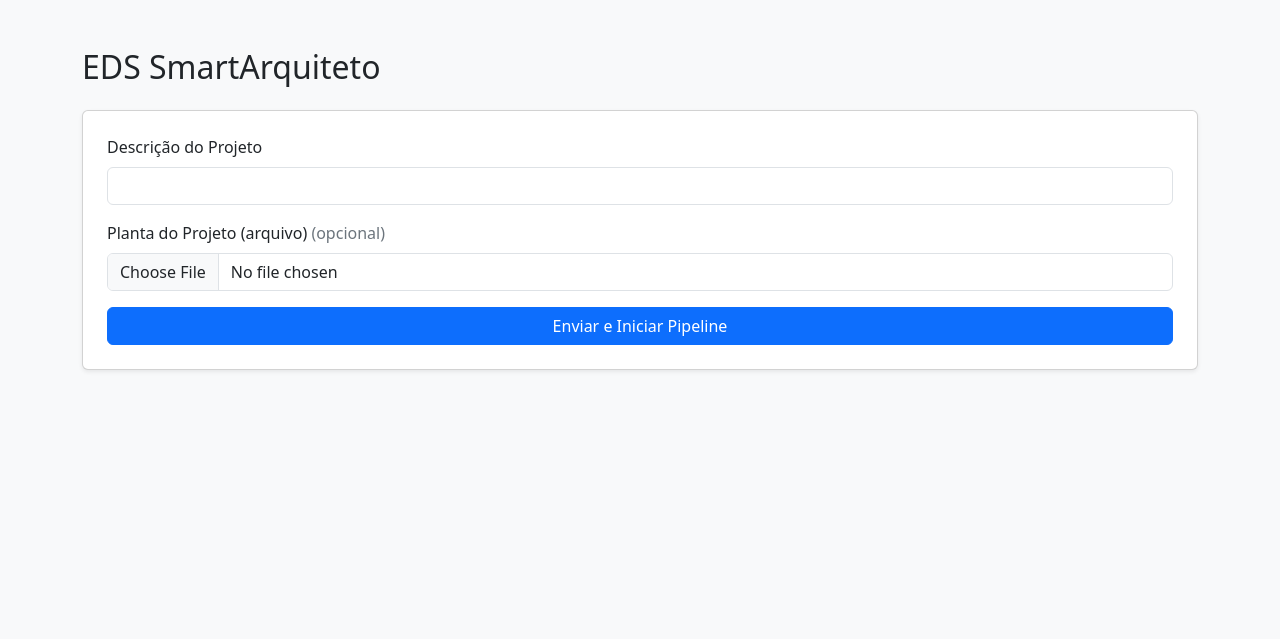
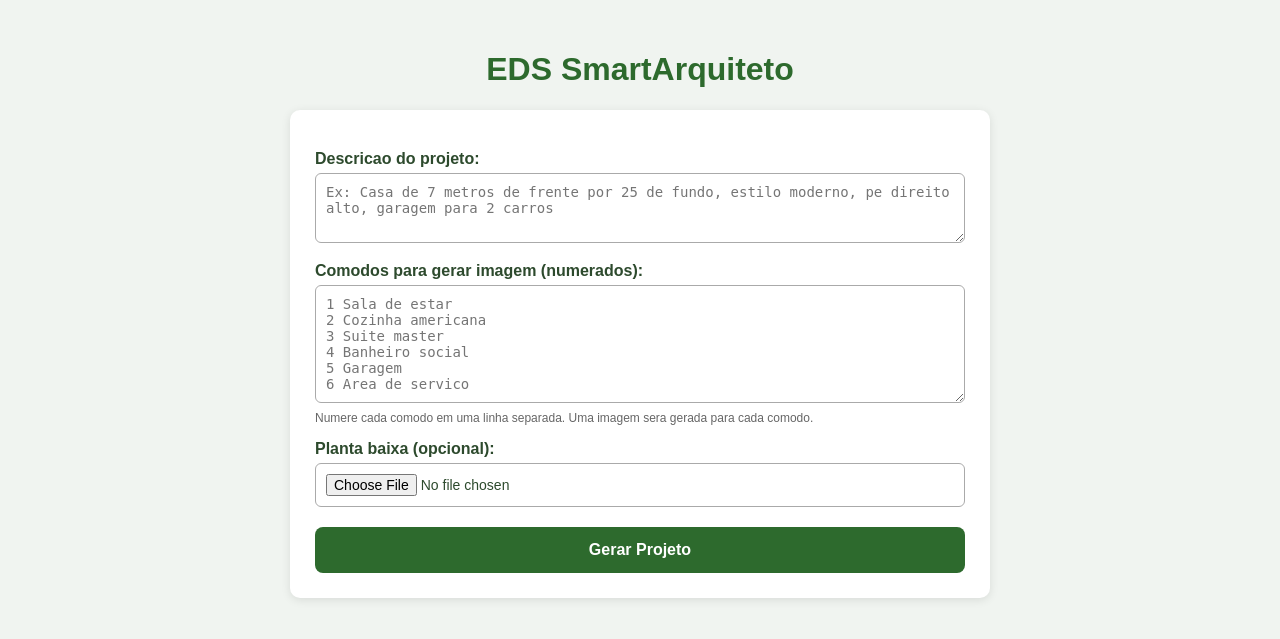
Before and after one commit to eghdivoneide-lgtm/Smartearquiteto, a Flask app: page / in a window 1280 px wide. Shown: the top 639 px of the page. Run offline with Flask 3, Linux system fonts and the light colour scheme.

Commit message:
Refactor index.html for improved layout and design
Updated HTML structure and styling for the project upload form.

```diff
--- a/web/templates/index.html
+++ b/web/templates/index.html
@@ -1,24 +1,35 @@
 <!DOCTYPE html>
-<html lang="pt-br">
+<html lang="pt-BR">
 <head>
     <meta charset="UTF-8">
-    <meta name="viewport" content="width=device-width, initial-scale=1.0">
-    <title>EDSSmarteArquiteto - Upload</title>
-    <link rel="stylesheet" href="https://cdn.jsdelivr.net/npm/bootstrap@5.3.0/dist/css/bootstrap.min.css">
+    <title>EDS SmartArquiteto</title>
+    <style>
+        body { font-family: Arial, sans-serif; background: #f0f4f0; color: #2d4a2d; padding: 30px; max-width: 700px; margin: auto; }
+        h1 { color: #2d6a2d; text-align: center; }
+        label { font-weight: bold; display: block; margin-top: 15px; margin-bottom: 5px; }
+        textarea, input[type=file] { width: 100%; padding: 10px; border-radius: 6px; border: 1px solid #aaa; font-size: 14px; box-sizing: border-box; }
+        textarea { resize: vertical; }
+        .hint { font-size: 12px; color: #666; margin-top: 4px; }
+        button { margin-top: 20px; width: 100%; padding: 14px; background: #2d6a2d; color: white; border: none; border-radius: 8px; font-size: 16px; font-weight: bold; cursor: pointer; }
+        button:hover { background: #1a4a1a; }
+        .card { background: white; border-radius: 10px; padding: 25px; box-shadow: 0 2px 10px rgba(0,0,0,0.1); }
+    </style>
 </head>
-<body class="bg-light">
-    <div class="container mt-5">
-        <h2 class="mb-4">EDS SmartArquiteto</h2>
-        <form method="post" enctype="multipart/form-data" class="card p-4 shadow-sm">
-            <div class="mb-3">
-                <label for="descricao" class="form-label">Descrição do Projeto</label>
-                <input type="text" class="form-control" id="descricao" name="descricao" required>
-            </div>
-            <div class="mb-3">
-                <label for="planta" class="form-label">Planta do Projeto (arquivo) <span class="text-secondary">(opcional)</span></label>
-                <input class="form-control" type="file" id="planta" name="planta">
-            </div>
-            <button type="submit" class="btn btn-primary">Enviar e Iniciar Pipeline</button>
+<body>
+    <h1>EDS SmartArquiteto</h1>
+    <div class="card">
+        <form method="POST" enctype="multipart/form-data">
+            <label>Descricao do projeto:</label>
+            <textarea name="descricao" rows="3" placeholder="Ex: Casa de 7 metros de frente por 25 de fundo, estilo moderno, pe direito alto, garagem para 2 carros" required></textarea>
+
+            <label>Comodos para gerar imagem (numerados):</label>
+            <textarea name="comodos" rows="6" placeholder="1 Sala de estar&#10;2 Cozinha americana&#10;3 Suite master&#10;4 Banheiro social&#10;5 Garagem&#10;6 Area de servico"></textarea>
+            <p class="hint">Numere cada comodo em uma linha separada. Uma imagem sera gerada para cada comodo.</p>
+
+            <label>Planta baixa (opcional):</label>
+            <input type="file" name="planta" accept="image/*,.pdf">
+
+            <button type="submit">Gerar Projeto</button>
         </form>
     </div>
 </body>
```
